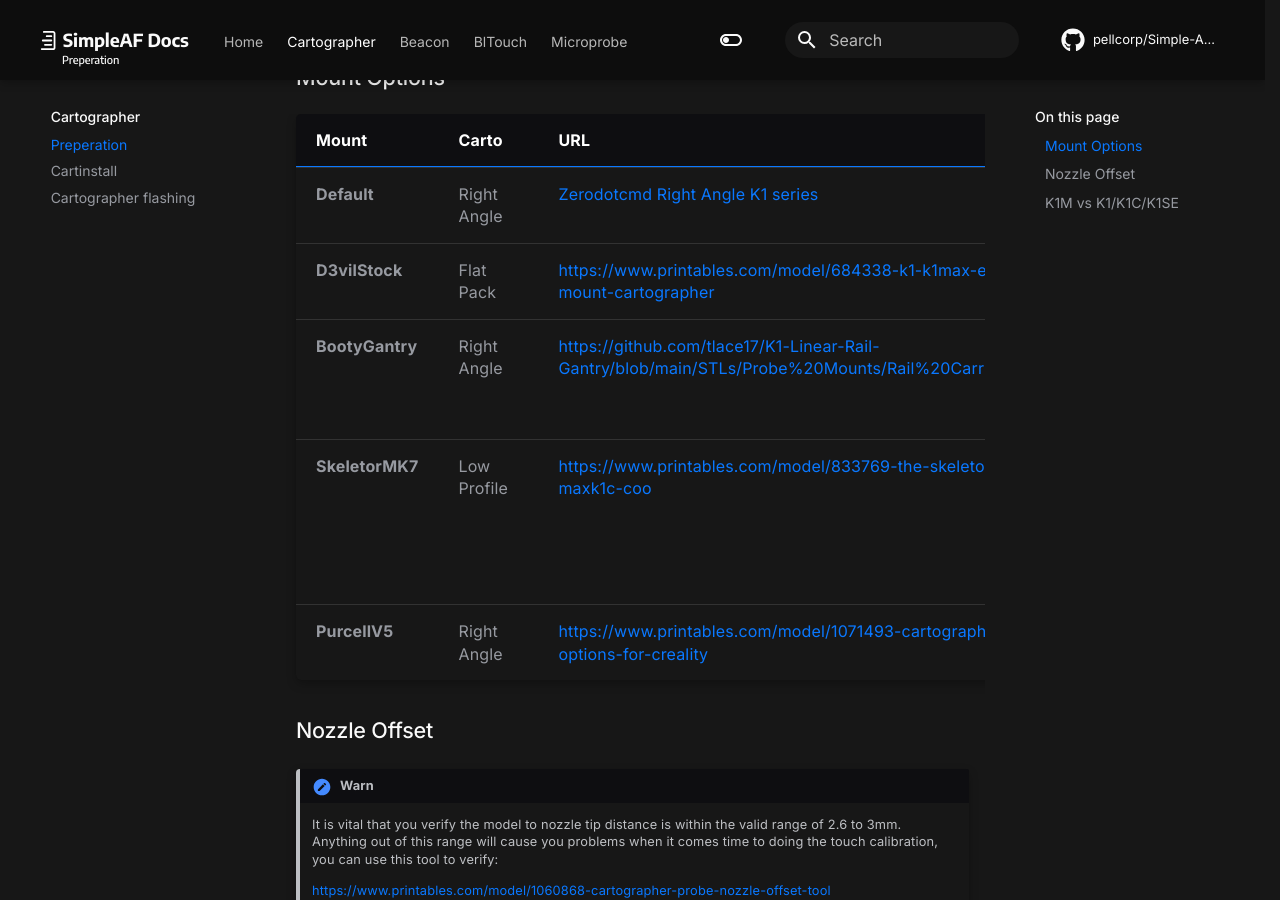
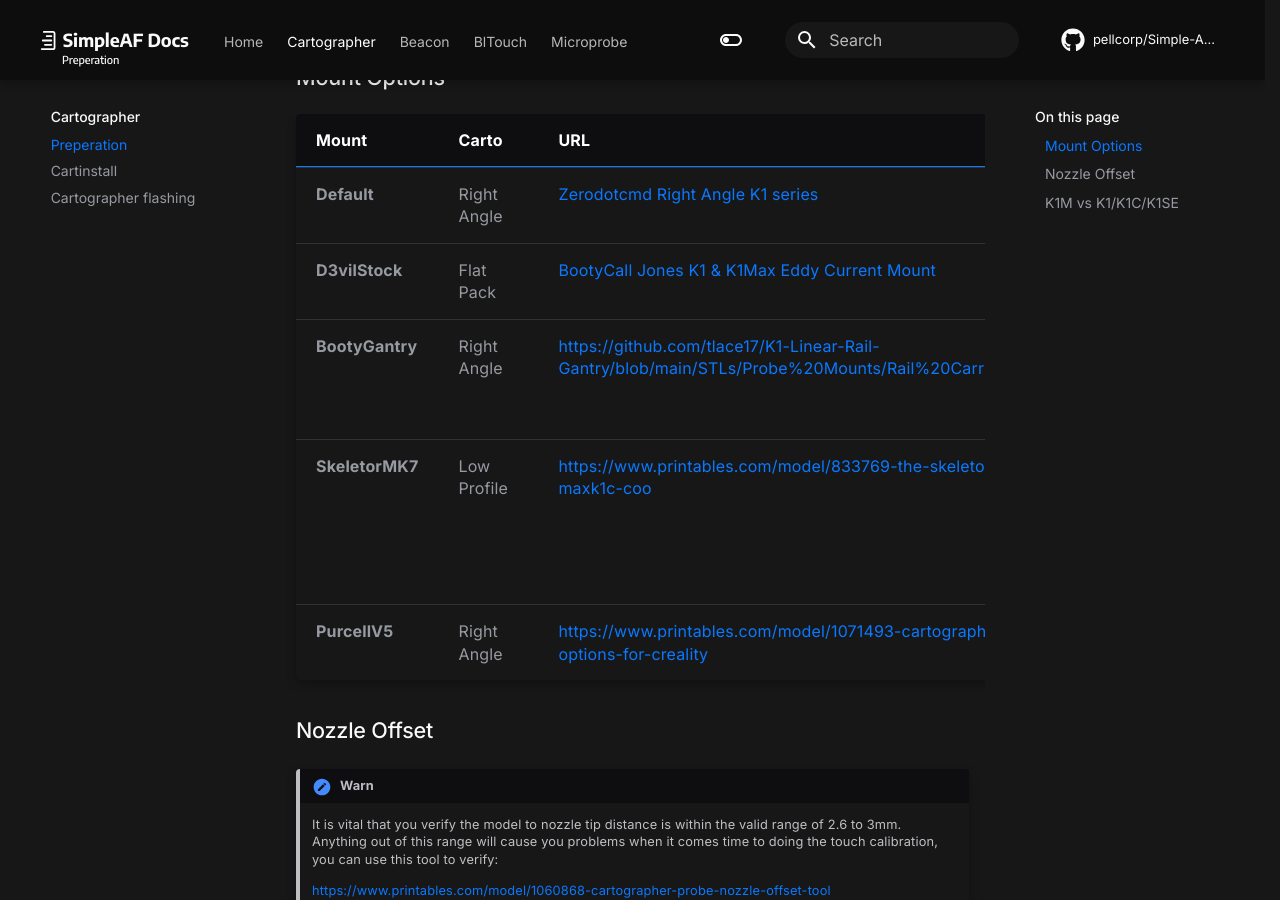
Before and after one commit to pellcorp/Simple-AF-Wiki, an MkDocs documentation site: the page built from docs/preperation.md, in a window 1280 px wide and 900 px high, scrolled down 389 px. Built offline with MkDocs 1.6.1 and Material for MkDocs 9.7.7, drawn with Linux system fonts in a browser that asks for light colours; comment, search, counter and statistics services are not loaded.

Commit message:
Update preperation.md

```diff
--- a/docs/preperation.md
+++ b/docs/preperation.md
@@ -6,8 +6,8 @@
 
 | Mount           |Carto| URL                                                                                                                  |Notes|
 |-----------------|-----------|----------------------------------------------------------------------------------------------------------------------|----------|
-| **Default**     |Right Angle| [Zerodotcmd Right Angle K1 series](<https://www.printables.com/model/1037606-cartographer-3d-right-angle-k1-series-mount>)                               ||
-| **D3vilStock**  |Flat Pack  | <https://www.printables.com/model/684338-k1-k1max-eddy-current-mount-cartographer>                                   ||
+| **Default**     |Right Angle| [Zerodotcmd Right Angle K1 series](<https://www.printables.com/model/1037606-cartographer-3d-right-angle-k1-series-mount>)           ||
+| **D3vilStock**  |Flat Pack  | [BootyCall Jones K1 & K1Max Eddy Current Mount](<https://www.printables.com/model/684338-k1-k1max-eddy-current-mount-cartographer>)  ||
 | **BootyGantry** |Right Angle| <https://github.com/tlace17/K1-Linear-Rail-Gantry/blob/main/STLs/Probe%20Mounts/Rail%20Carriage%20Carto%20Mount.stl> |May require shimming for correct nozzle offset|
 | **SkeletorMK7** |Low Profile| <https://www.printables.com/model/833769-the-skeletor-collection-a-creality-k1k1-maxk1c-coo>                         |This is only for the low profile cartographer version of the mount!!!|
 | **PurcellV5**   |Right Angle| <https://www.printables.com/model/1071493-cartographer-probe-side-mount-options-for-creality>                        ||
```
